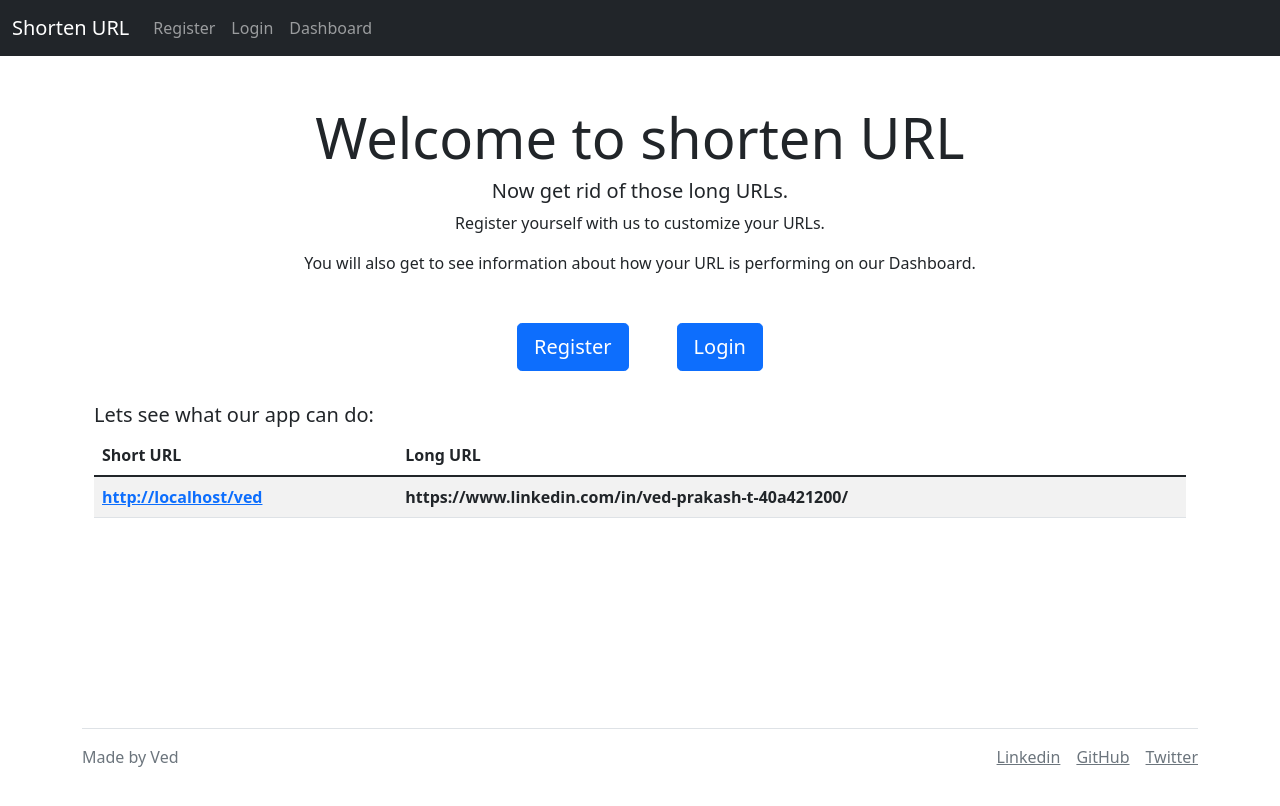
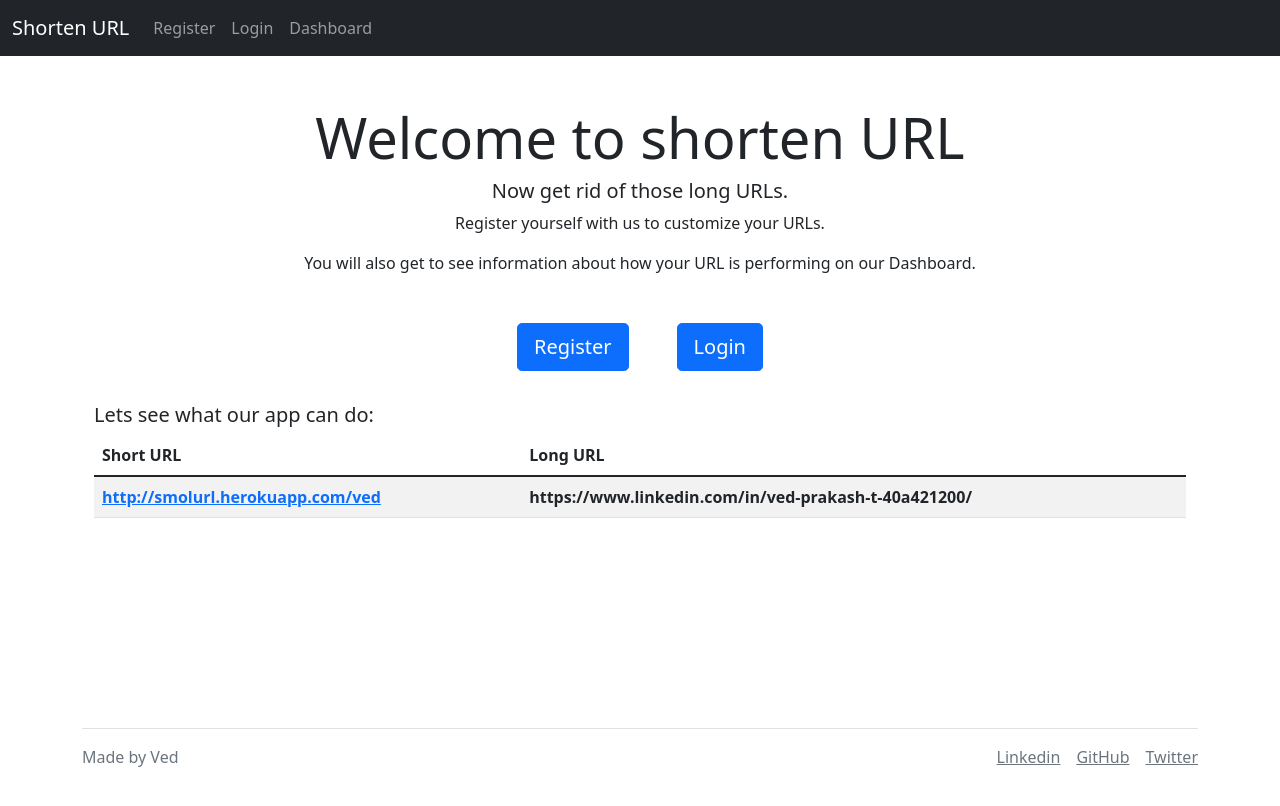
Before and after one commit to ved-02/shortener-url, a React (Create React App) app in the folder client/: page / in a window 1280 px wide. Shown: the top 806 px of the page. Built offline with nearby package versions, Linux system fonts and the light colour scheme.

Commit message:
final deployment 3

```diff
--- a/client/src/Components/Dashboard.js
+++ b/client/src/Components/Dashboard.js
@@ -8,7 +8,7 @@ export default function Dashboard(props) {
     const [shortURL, setShortURL] = useState("");
     const [url, setUrl] = useState([]);
     const getURLs = async (token) => {
-        const response = await fetch("http://localhost/api/url", {
+        const response = await fetch("http://smolurl.herokuapp.com/api/url", {
             method: "POST",
             headers: {
                 'Content-Type': 'application/json'
@@ -55,7 +55,7 @@ export default function Dashboard(props) {
     }
     const addURL = async()=>{
         const token = localStorage.getItem('token');
-        const response = await fetch("http://localhost/api/url/add", {
+        const response = await fetch("http://smolurl.herokuapp.com/api/url/add", {
             method: "POST",
             headers: {
                 'Content-Type': 'application/json'
@@ -94,7 +94,7 @@ export default function Dashboard(props) {
                     {
                         url.map((url) => {
                             return (<tr key={url.shortURL}>
-                                <th><a href={`http://localhost/${url.shortURL}`}>{`http://localhost/${url.shortURL}`}</a></th>
+                                <th><a href={`http://smolurl.herokuapp.com/${url.shortURL}`}>{`http://smolurl.herokuapp.com/${url.shortURL}`}</a></th>
                                 <th>{url.count}</th>
                                 <th>{url.longURL}</th>
                             </tr>)
--- a/client/src/Components/Root.js
+++ b/client/src/Components/Root.js
@@ -27,7 +27,7 @@ export default function Root() {
                     </thead>
                     <tbody>
                         <tr>
-                            <th><a href={`http://localhost/ved`}>http://localhost/ved</a></th>
+                            <th><a href={`http://smolurl.herokuapp.com/ved`}>http://smolurl.herokuapp.com/ved</a></th>
                             <th>https://www.linkedin.com/in/ved-prakash-t-40a421200/</th>
                         </tr>
                     </tbody>
```
